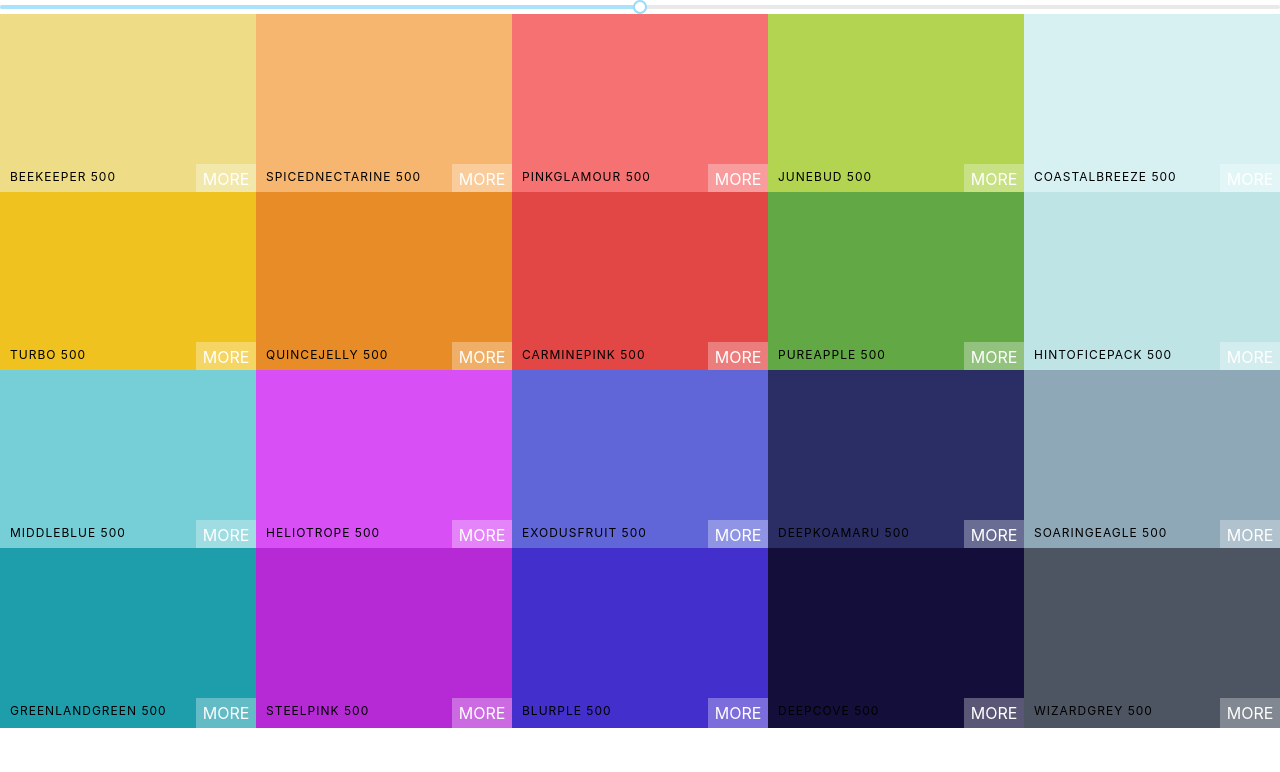
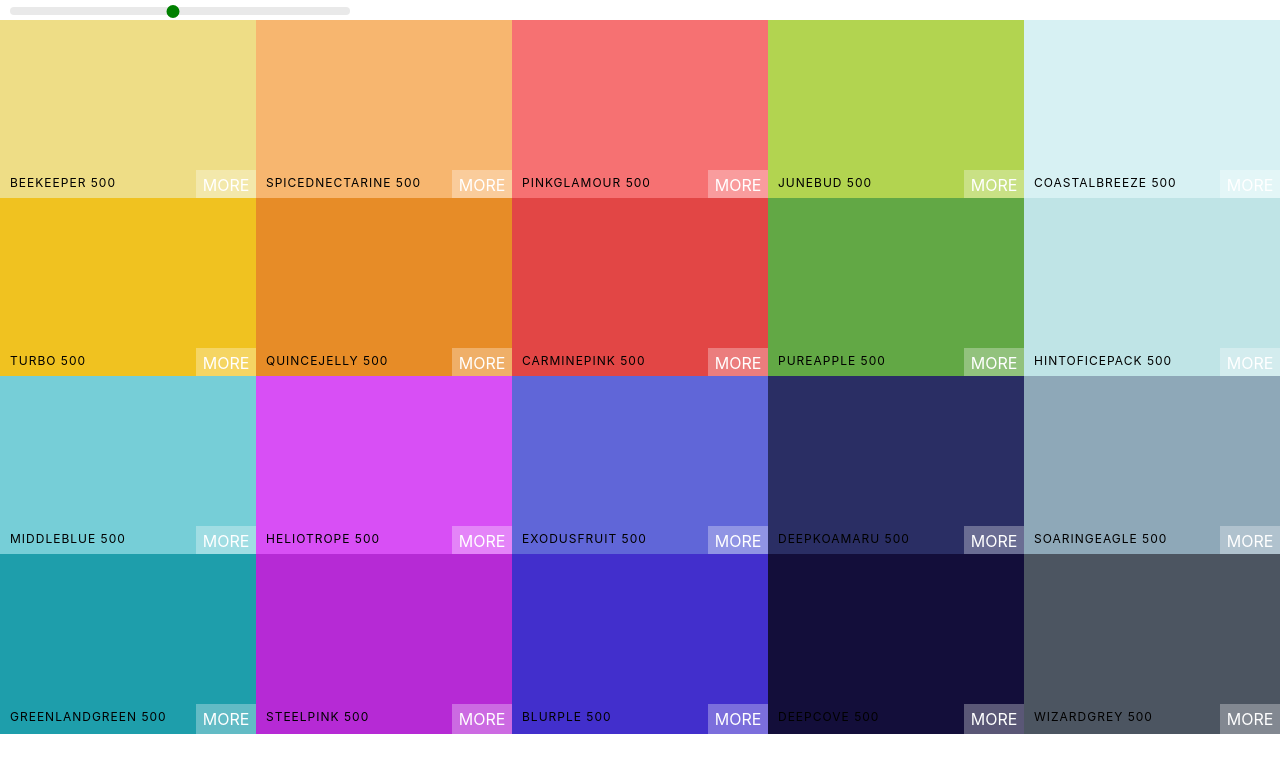
Before and after one commit to chenghsj/color-app, a React (Create React App) app: page / in a window 1280 px wide. Shown: the top 772 px of the page. Built offline with nearby package versions, Linux system fonts and the light colour scheme.

Commit message:
Style Slider

```diff
--- a/src/Palette.css
+++ b/src/Palette.css
@@ -6,3 +6,9 @@
   height: 90%;
   overflow: hidden;
 }
+
+.slider {
+  width: 340px;
+  margin: 0 10px;
+  display: inline-block;
+}
--- a/src/Palette.js
+++ b/src/Palette.js
@@ -1,7 +1,7 @@
 import React, { Component } from "react";
 import ColorBox from "./ColorBox";
+import Slider from "rc-slider";
 import "./Palette.css";
-import Slider from "rc-slider";
 import "rc-slider/assets/index.css";
 
 class Palette extends Component {
@@ -24,14 +24,28 @@ class Palette extends Component {
     ));
     return (
       <div className="Palette">
+        {/* Navbar goes here */}
+        <div className="slider">
           <Slider
             defaultValue={level}
             min={100}
             max={900}
             step={100}
             onAfterChange={this.changeLevel}
+            trackStyle={{ backgroundColor: "transparent" }}
+            railStyle={{ height: "8px" }}
+            handleStyle={{
+              backgroundColor: "green",
+              outline: "none",
+              border: "2px solid green",
+              boxShadow: "none",
+              width: "13px",
+              height: "13px",
+              marginLeft: "-7px",
+              marginTop: "-2px"
+            }}
           />
-        {/* Navbar goes here */}
+        </div>
         <div className="Palette-colors">{colorBoxes}</div>
         {/* footer */}
       </div>
```
Lines whose indentation alone changed are shown as unchanged.
